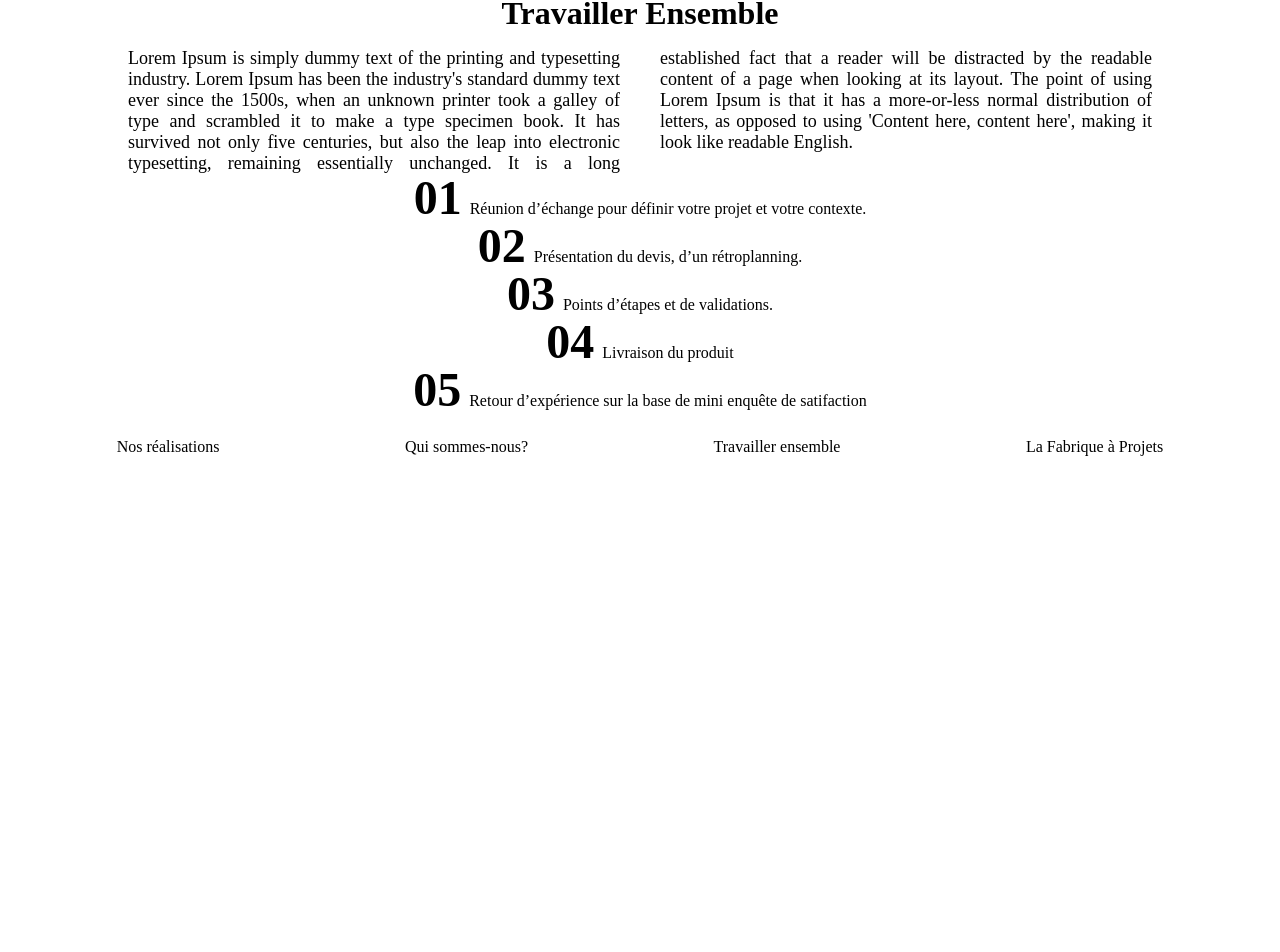
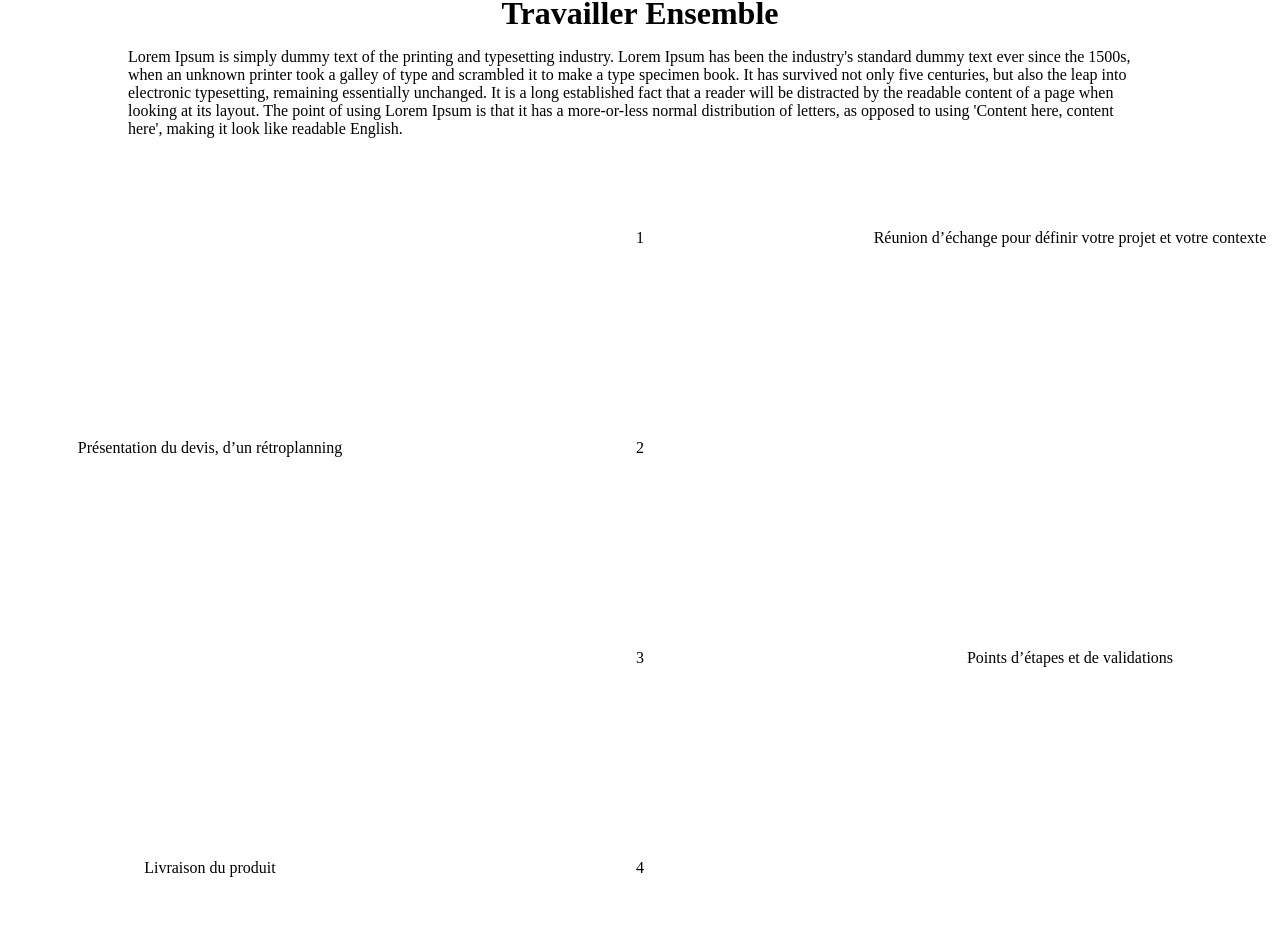
Before and after one commit to boris-tikhomiroff/bureau-imaginaire, a React (Create React App) app in the folder bureau-imaginaire/: page /TravaillerEnsemble in a window 1280 px wide. Shown: the part 118-1070 px from the top of the page. Before the commit the page ends 800 px from the top, so only its background shows below. Built offline with nearby package versions, Linux system fonts and the light colour scheme.

Commit message:
Mise en place du display grid sur la page travailler ensemble

```diff
--- a/bureau-imaginaire/src/Pages/TravaillerEnsemble/TravaillerEnsemble.css
+++ b/bureau-imaginaire/src/Pages/TravaillerEnsemble/TravaillerEnsemble.css
@@ -3,33 +3,59 @@
     margin: auto;
 }
 
-.containerEnsemble p {
-    font-family: 'Avenir';
-    text-align: justify;
-    font-weight: 500;
-    font-size: 18px;
-    -webkit-columns: 2;
-    -moz-columns: 2;
-    columns: 2;
-    -webkit-column-gap: 40px;
-    -moz-column-gap: 40px;
-    columns-gap: 40px;
+
+.grid {
+    display: grid;
+    grid-template-columns: repeat(3, 1fr);
+    grid-template-rows: repeat(5, 200px);
+    column-gap: 10px;
+    row-gap: 10px;
 }
 
-.sectionConstructionProjet ol {
+.card {
     text-align: center;
-    counter-reset: my-awesome-counter;
+    align-self: center;
 }
 
-.sectionConstructionProjet ol li {
-    counter-increment: my-awesome-counter;
+.card:nth-child(2){
+    grid-column: 2 / 3;
 }
 
-.sectionConstructionProjet ol li::before {
-    content: "0" counter(my-awesome-counter);
-    font-weight: bold;
-    font-size: 3rem;
-    margin-right: 0.5rem;
-    font-family: 'Abril Fatface', serif;
-    line-height: 1;
+.card:nth-child(3){
+    grid-column: 3 / 4;
 }
+
+.card:nth-child(5){
+    grid-column: 1 / 2;
+    grid-row: 2 / 3;
+}
+
+.card:nth-child(6){
+    grid-column: 2 / 3;
+    grid-row: 2 / 3;
+}
+
+.card:nth-child(8){
+    grid-column: 2 / 3;
+    grid-row: 3 / 4;
+}
+
+.card:nth-child(9){
+    grid-column: 3 / 4;
+    grid-row: 3 / 4;
+}
+
+.card:nth-child(11){
+    grid-column: 1 / 2;
+    grid-row: 4 / 5;
+}
+
+.card:nth-child(12){
+    grid-column: 2 / 3;
+    grid-row: 4 / 5;
+}
+
+.card:nth-child(15){
+    grid-column: 2 / 3;
+    grid-row: 5 / 6;
+}
--- a/bureau-imaginaire/src/Pages/TravaillerEnsemble/TravaillerEnsemble.js
+++ b/bureau-imaginaire/src/Pages/TravaillerEnsemble/TravaillerEnsemble.js
@@ -12,7 +12,7 @@ export function TravaillerEnsemble(){
 
                 <h1 className="titre">Travailler Ensemble</h1>
 
-                <div className="flex containerEnsemble">
+                <article className="flex containerEnsemble">
 
                     <p>
                         Lorem Ipsum is simply dummy text of the printing and typesetting industry. Lorem Ipsum has been the industry's
@@ -24,16 +24,66 @@ export function TravaillerEnsemble(){
                         using 'Content here, content here', making it look like readable English.
                     </p>
 
-                </div>
+                </article>
 
-                <section className="sectionConstructionProjet">
-                    <ol>
-                        <li>Réunion d’échange pour définir votre projet et votre contexte.</li>
-                        <li>Présentation du devis, d’un rétroplanning.</li>
-                        <li>Points d’étapes et de validations.</li>
-                        <li>Livraison du produit</li>
-                        <li>Retour d’expérience sur la base de mini enquête de satifaction </li>
-                    </ol>
+                <section className="grid">
+
+                    {/*Column 1 */}
+
+                    <article className="card"></article>
+                    <article className="card">
+                        <p>1</p>
+                    </article>
+                    <article className="card">
+                        <p>Réunion d’échange pour définir votre projet et votre contexte</p>
+                    </article>
+
+
+                    {/*Column 2 */}
+
+                    <div className="card"></div>
+                    <article className="card">
+                        <p>Présentation du devis, d’un rétroplanning</p>
+                    </article>
+                    <article className="card">
+                        <p>2</p>
+                    </article>
+
+
+                    {/*Column 3 */}
+
+                    <article className="card"></article>
+                    <article className="card">
+                        <p>3</p>
+                    </article>
+                    <article className="card">
+                        <p>Points d’étapes et de validations</p>
+                    </article>
+
+
+                    {/*Column 4 */}
+
+                    <article className="card"></article>
+                    <article className="card">
+                        <p>Livraison du produit</p>
+                    </article>
+                    <article className="card">
+                        <p>4</p>
+                    </article>
+
+
+                    {/*Column 5 */}
+
+                    <article className="card"></article>
+                    <article className="card">
+                        <p>Retour d’expérience sur la base de mini enquête de satisfaction</p>
+                    </article>
+                    <article className="card">
+                        <p>5</p>
+                    </article>
+
+
+
                 </section>
 
             <Footer />
```
